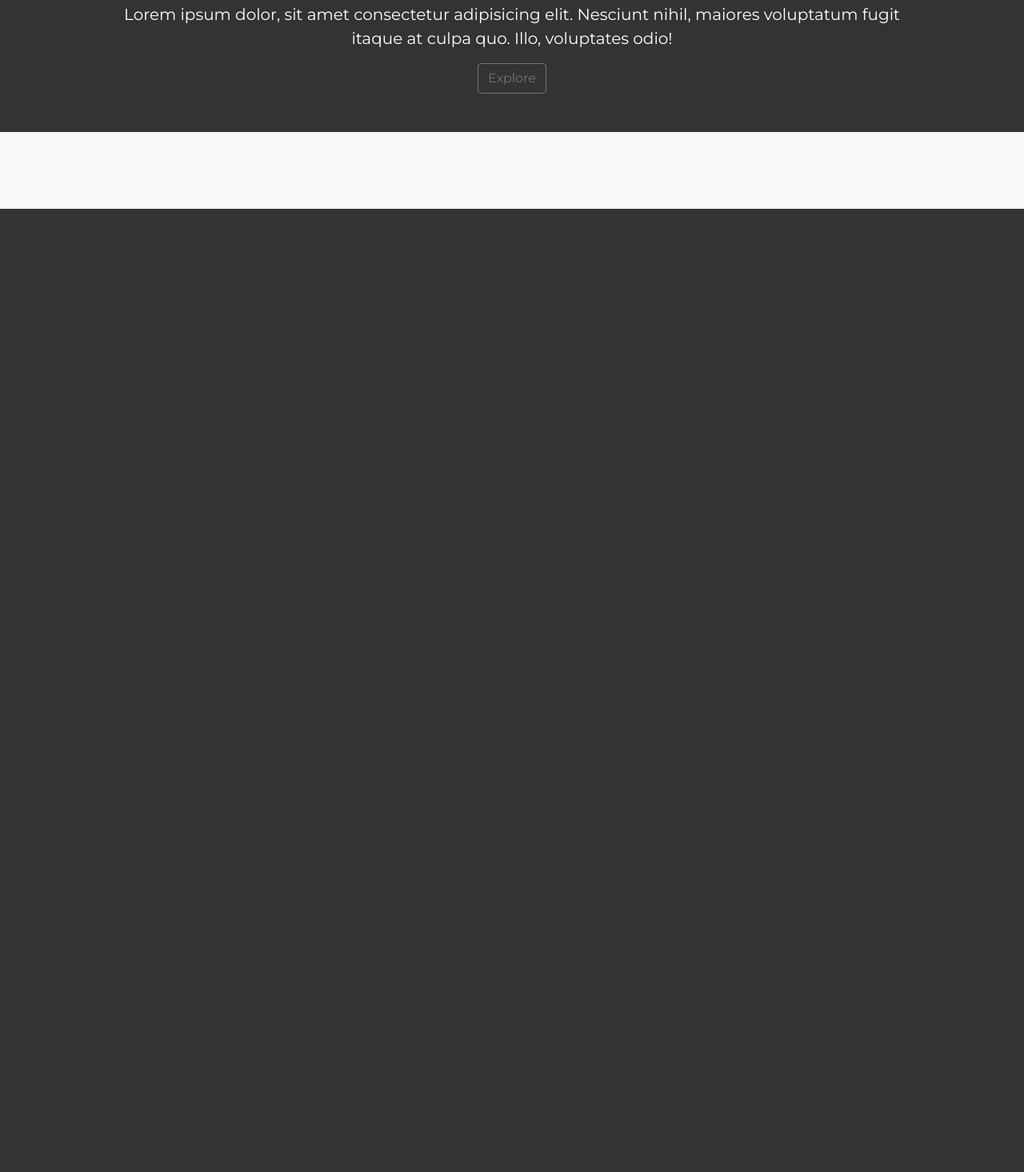
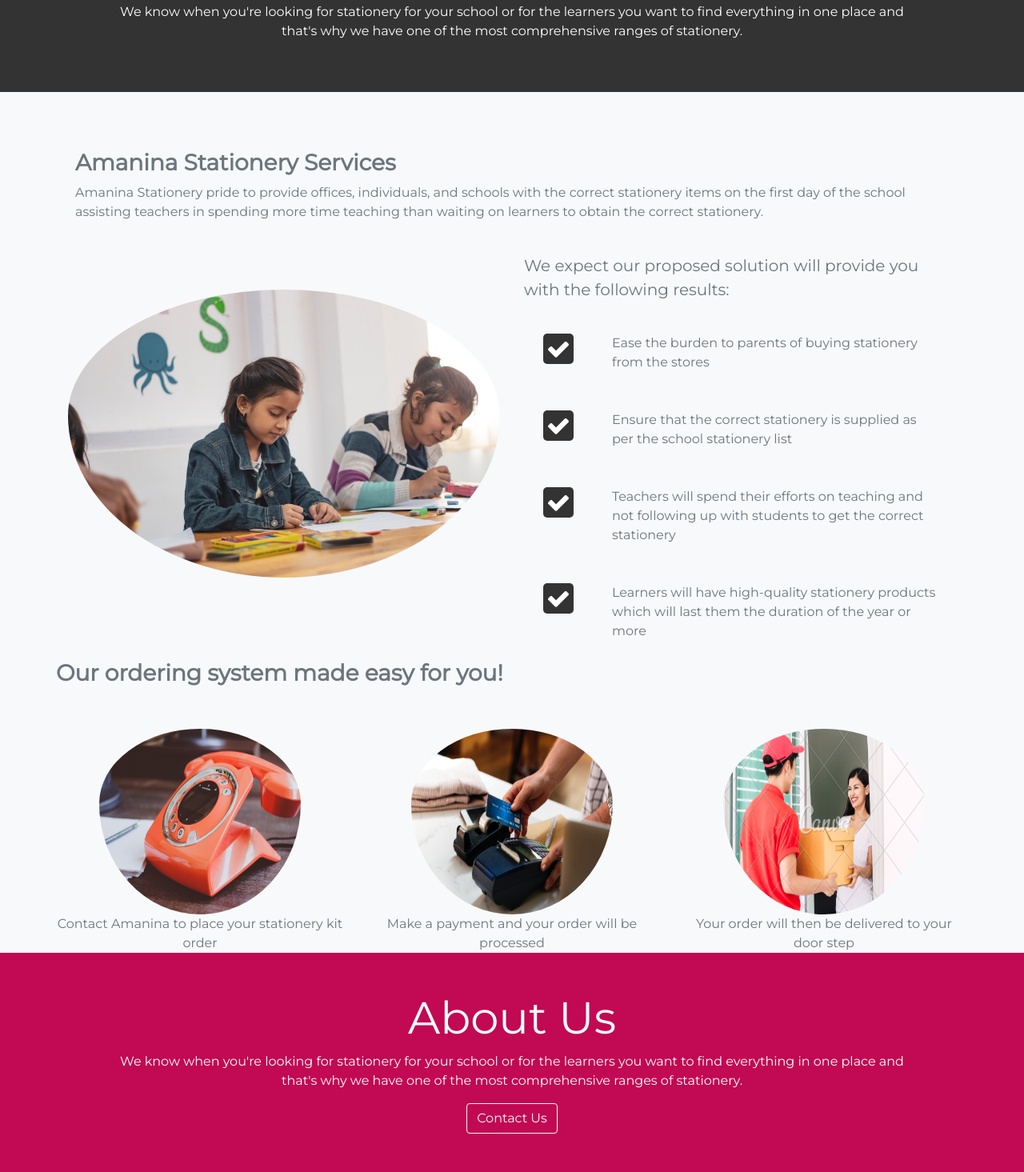
Before and after one commit to Phakama/Amanina, a website: page src/index.html in a window 1280 px wide. Shown: the part 820-2285 px from the top of the page at 80% size. Before the commit the page ends 1081 px from the top, so only its background shows below. Drawn offline with Linux system fonts and the light colour scheme.

Commit message:
services page dusted

```diff
--- a/src/index.html
+++ b/src/index.html
@@ -21,7 +21,7 @@
                 <div class="collapse navbar-collapse" id="navbarCollapse">
                     <ul class="navbar-nav ml-auto">
                         <li class="nav-item">
-                            <a href="#home" class="nav-link">Home</a>
+                            <a href="index.html" class="nav-link">Home</a>
                         </li>
                         <li class="nav-item">
                             <a href="#services-head-section" class="nav-link">Services</a>
@@ -73,30 +73,6 @@
                             </div>
                                 <!--  -->
                             <div class="col-lg-4">
-                                    <!-- <div class="d-flex flex-row">
-                                            <div class="p-4">
-                                                <i class="fa fa-check align-self-start"></i>
-                                            </div>
-                                            <div class="p-4 align-self-end">
-                                                Parents, schools, or offices can directly contact Amanina to request your stationery kit.
-                                            </div>
-                                        </div>
-                                        <div class="d-flex flex-row">
-                                            <div class="p-4">
-                                                <i class="fa fa-check align-self-start"></i>
-                                            </div>
-                                            <div class="p-4 align-self-end">
-                                                Once the payment has been made to Amanina's bank account, the order will be processed.
-                                            </div>
-                                        </div>
-                                        <div class="d-flex flex-row">
-                                            <div class="p-4">
-                                                <i class="fa fa-check align-self-start"></i>
-                                            </div>
-                                            <div class="p-4 align-self-end">
-                                                The stationary will be delivered to the home, office, or school, ready for the children to receive them on their first day of school.
-                                            </div>
-                                        </div> -->
                                 <!-- <div class="card bg-primary text-center card-form">
                                     <div class="card-body">
                                         <h3>Request A Quote</h3>
@@ -132,11 +108,9 @@
                     <div class="col text-center">
                         <div class="p-5">
                             <h1 class="display-4">Our Services</h1>
-                            <p class="lead">
-                                Lorem ipsum dolor, sit amet consectetur adipisicing elit. Nesciunt nihil,
-                                maiores voluptatum fugit itaque at culpa quo. Illo, voluptates odio!
+                            <p class="">
+                                We know when you're looking for stationery for your school or for the learners you want to find everything in one place and that's why we have one of the most comprehensive ranges of stationery.
                             </p>
-                            <a href="" class="btn btn-outline-secondary">Explore</a>
                         </div>
                     </div>
                 </div>
@@ -147,15 +121,85 @@
         <section id="services-section" class="bg-light text-muted py-5">
             <div class="container">
                 <div class="row">
-                    <div class="col-md-6">
-
+                    <div class="col-md-12 p-4">
+                        <h3>Amanina Stationery Services</h3>
+                        <p>Amanina Stationery pride to provide offices, individuals, and schools with the correct stationery items
+                            on the first day of the school assisting teachers in spending more time teaching than waiting on learners
+                            to obtain the correct stationery.</p>
                     </div>
                     <div class="col-md-6">
-
+                            <img src="img/children-classroom.jpg" alt="Children Classroom" class="img-fluid rounded-circle">
+                    </div>
+                    <div class="col-md-6">
+                        <p class="lead">We expect our proposed solution will provide you with the following results: </p>
+                        <div class="d-flex flex-row">
+                            <div class="p-4">
+                                <i class="fa fa-check align-self-start"></i>
+                            </div>
+                            <div class="p-4 align-self-end">
+                                Ease the burden to parents of buying stationery from the stores
+                            </div>
+                        </div>
+                        <div class="d-flex flex-row">
+                                <div class="p-4">
+                                    <i class="fa fa-check align-self-start"></i>
+                                </div>
+                                <div class="p-4 align-self-end">
+                                    Ensure that the correct stationery is supplied as per the school stationery list
+                                </div>
+                            </div>
+                            <div class="d-flex flex-row">
+                                <div class="p-4">
+                                    <i class="fa fa-check align-self-start"></i>
+                                </div>
+                                <div class="p-4 align-self-end">
+                                    Teachers will spend their efforts on teaching and not following up with students to get the correct stationery
+                                </div>
+                            </div>
+                            <div class="d-flex flex-row">
+                                <div class="p-4">
+                                    <i class="fa fa-check align-self-start"></i>
+                                </div>
+                                <div class="p-4 align-self-end">
+                                    Learners will have high-quality stationery products which will last them the duration of the year or more
+                                </div>
+                            </div>
+                    </div>
+                    <div class="row" id="ordering">
+                        <div class="col-md-12"><h3>Our ordering system made easy for you!</h3></div>
+                        <div class="col-md-4 text-center">
+                            <img src="img/order.jpg" alt="Children Classroom" class="img-fluid rounded-circle">
+                            <p>Contact Amanina to place your stationery kit order</p>
+                        </div>
+                        <div class="col-md-4 text-center">
+                            <img src="img/payment.jpg" alt="Children Classroom" class="img-fluid rounded-circle">
+                            <p>Make a payment and your order will be processed</p>
+                        </div>
+                        <div class="col-md-4 text-center">
+                            <img src="img/delivery.jpg" alt="Children Classroom" class="img-fluid rounded-circle">
+                            <p>Your order will then be delivered to your door step</p>
+                        </div>
                     </div>
                 </div>
             </div>
         </section>
+
+         <!-- About Head Section -->
+         <section id="about-head-section">
+                <div class="container">
+                    <div class="row">
+                        <div class="col text-center">
+                            <div class="p-5">
+                                <h1 class="display-4">About Us</h1>
+                                <p class="">
+                                    We know when you're looking for stationery for your school or for the learners you want to find everything in one place and that's why we have one of the most comprehensive ranges of stationery.
+                                </p>
+                                <a href="#contact-head-section" class="btn btn-outline-light">Contact Us</a>
+                            </div>
+                        </div>
+                    </div>
+                </div>
+            </section>
 
         <script src="js/jquery.min.js"></script>
         <script src="js/popper.min.js"></script>
--- a/src/scss/style.scss
+++ b/src/scss/style.scss
@@ -14,6 +14,10 @@
 .navbar {
     border-bottom: $primary-color 3px solid;
     opacity: 0.8;
+}
+
+.navbar-dark .navbar-nav .nav-link {
+    color: $font-color;
 }
 
 #home-section {
@@ -42,7 +46,6 @@
     .card-form {
         opacity: 0.8;
     }
-}
 
     .fa {
         color: $primary-color;
@@ -51,7 +54,35 @@
         border-radius: 5px;
         font-size: $icon-size;
     }
+}
 
 textarea {
     resize: none;
 }
+
+#services-section{
+    h3 {
+        font-weight: bold;
+    }
+
+    .fa {
+        color: $font-color;
+        background: #333;
+        padding: 4px;
+        border-radius: 5px;
+        font-size: $icon-size;
+    }
+
+    .img-fluid {
+        padding-top: 45px;
+    }
+
+    #ordering .img-fluid {
+        width: 70%;
+        height: 100%;
+    }
+}
+
+#about-head-section {
+    background: $primary-color;
+}
```
Also changed, not shown: src/css/style.css, src/img/children-classroom.jpg (added), src/img/children-drawing.jpg (added), src/img/delivery.jpg (added), src/img/order.jpg (added), src/img/payment.jpg (added). Lines whose indentation alone changed are shown as unchanged.
